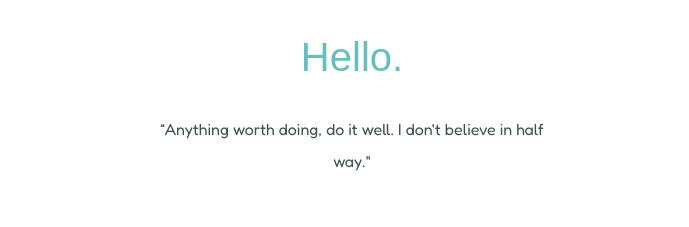
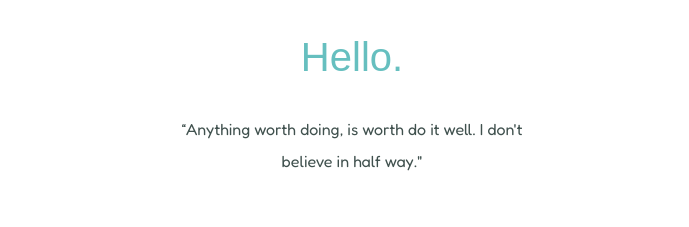
Before and after one commit to jarallen1/My-Web-CV, a plain HTML site: page index.html in a window 1280 px wide. Shown: the part 1205-1432 px from the top of the page, without its empty margins (288-977 px from the left). Drawn offline with Linux system fonts and the light colour scheme; a web font is replaced by a local one.

Commit message:
Update index.html

```diff
--- a/index.html
+++ b/index.html
@@ -23,7 +23,7 @@
     <div class="profile">
       <img src="CSS - My Site Images/Jodiann-modified.png" alt="profile-picture-img">
       <h2>Hello.</h2>
-      <p class="intro">“Anything worth doing, do it well. I don't believe in half way."</p>
+      <p class="intro">“Anything worth doing, is worth do it well. I don't believe in half way."</p>
     </div>
     <hr>
     <div class="skills">
```
